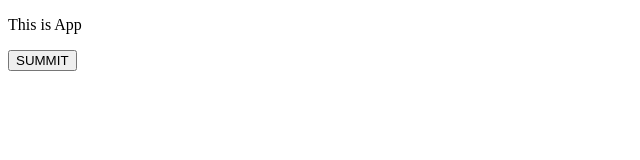
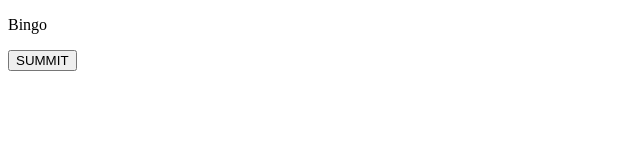
Before and after one commit to a37796/git--duy, a plain HTML site: page index.html in a window 1280 px wide. Shown: the full height of the page, 0-640 px from the left. Drawn offline with Linux system fonts and the light colour scheme.

Commit message:
10:02.11/11

```diff
--- a/index.html
+++ b/index.html
@@ -7,7 +7,7 @@
     <title>Document</title>
 </head>
 <body>
-    <p>This is App</p>
+    <p> Bingo </p>
     <button>SUMMIT</button>
 
 </body>
```
